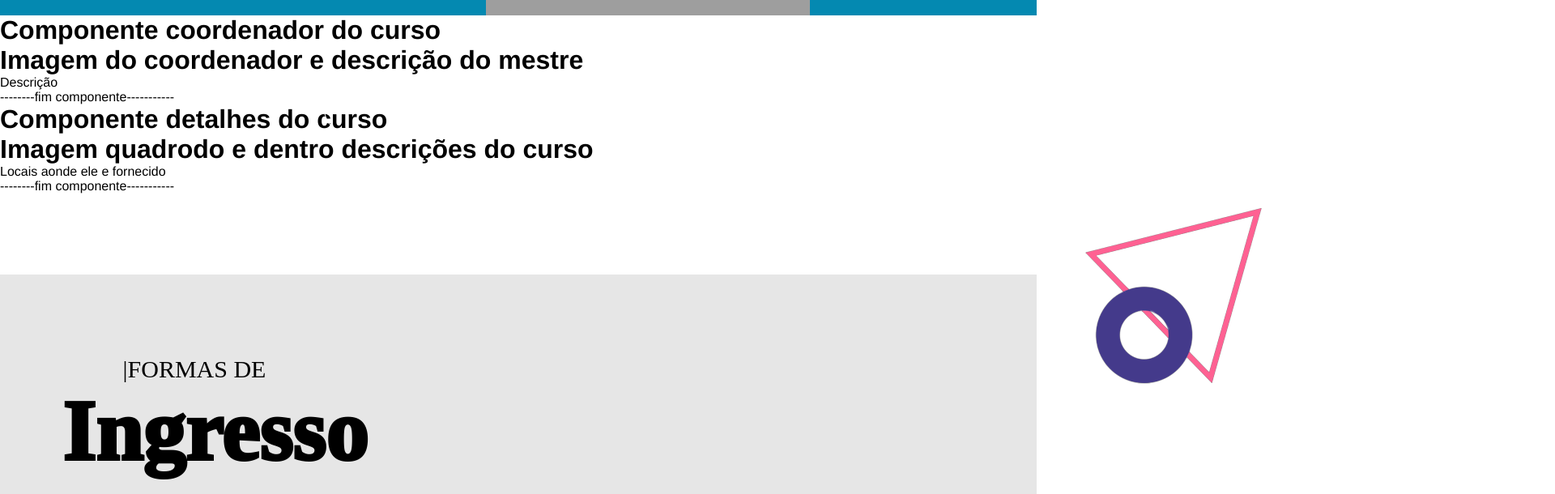
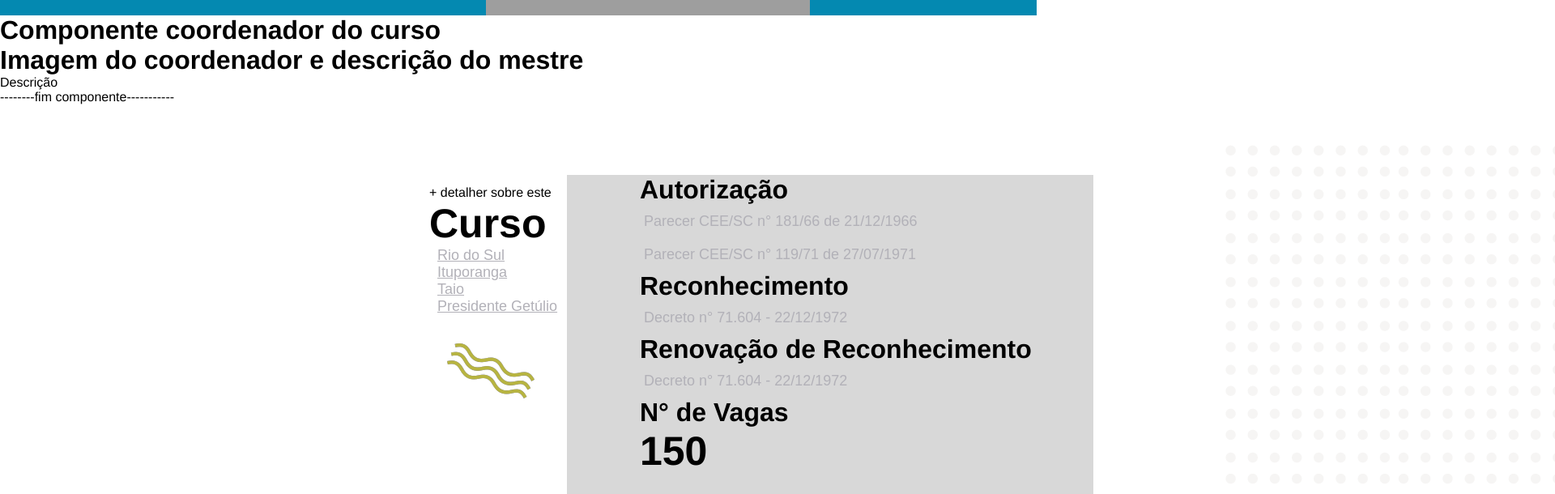
Before and after one commit to robsondejesus1996/site-cursos, a Next.js app in the folder project/: page /sobreCursos in a window 1280 px wide. Shown: the part 4666-5276 px from the top of the page at 81% size, 1920 px wide, since content can reach past the window. Built offline with nearby package versions, Linux system fonts and the light colour scheme; grey boxes are pictures that could not be loaded.

Commit message:
Implementação componente detalhes curso

```diff
--- a/project/components/detalhesCurso.js
+++ b/project/components/detalhesCurso.js
@@ -1,12 +1,55 @@
 import Image from "next/image";
+import styles from "../styles/DetalhesCurso.module.css";
 
 export default function DetalhesCurso() {
   return (
     <>
-    <h1>Componente detalhes do curso</h1>
-      <h1>Imagem quadrodo e dentro descrições do curso</h1>
-      <p>Locais aonde ele e fornecido</p>
-      <p>--------fim componente-----------</p>
+      <div className={styles.detalhes}>
+        <p className={styles.mais_detalhes}>+ detalher sobre este</p>
+        <h1 className={styles.curso}>Curso</h1>
+        <p>
+          <a className={styles.cidades} href="">
+            Rio do Sul
+          </a>
+        </p>
+        <p>
+          <a className={styles.cidades} href="">
+            Ituporanga
+          </a>
+        </p>
+        <p>
+          <a className={styles.cidades} href="">
+            Taio
+          </a>
+        </p>
+        <p>
+          <a className={styles.cidades} href="">
+            Presidente Getúlio
+          </a>
+        </p>
+
+        <img className={styles.figura_imagem} src="/images/hello2-bg.png" />
+      </div>
+
+      <div className={styles.informacoes}>
+        <h1 className={styles.h1}>Autorização</h1>
+        <p className={styles.p}>Parecer CEE/SC n° 181/66 de 21/12/1966</p>
+        <p className={styles.p}>Parecer CEE/SC n° 119/71 de 27/07/1971</p>
+
+        <h1 className={styles.h1}>Reconhecimento</h1>
+        <p className={styles.p}>Decreto n° 71.604 - 22/12/1972</p>
+
+        <h1 className={styles.h1}>Renovação de Reconhecimento</h1>
+        <p className={styles.p}>Decreto n° 71.604 - 22/12/1972</p>
+
+        <h1 className={styles.h1}>N° de Vagas</h1>
+        <h2 className={styles.h2}>150</h2>
+      </div>
+
+      <div className={styles.div_imagem_grade}>
+      <img src="/images/grade.png"/>
+      </div>
+
     </>
   );
 }
--- a/project/components/formaIngresso.js
+++ b/project/components/formaIngresso.js
@@ -64,7 +64,7 @@ export default function FormasIngresso() {
       </section>
 
       <p className={styles.fim}></p>
-      <p>Fim componente trabalhar</p>
+
     </>
   );
 }
--- /dev/null
+++ b/project/styles/DetalhesCurso.module.css
@@ -0,0 +1,81 @@
+.detalhes {
+  display: block;
+  align-items: center;
+  justify-content: center;
+  margin-left: 480px;
+  border: 10px;
+  width: 250px;
+  margin-top: 100px;
+}
+
+.informacoes {
+  display: inline-block;
+  align-items: center;
+  width: 650px;
+  height: 550px;
+  background-color: #d8d8d8;
+  margin-left: 700px;
+  margin-top: -600px;
+}
+
+.cidades {
+  text-decoration: underline;
+  padding: 10px;
+  font-family: "Montserrat", sans-serif;
+  color: #b2b1b8;
+  font-size: 18px;
+  text-align: justify;
+  margin-left: 50px;
+}
+
+.mais_detalhes {
+  margin-left: 50px;
+  color: black;
+}
+
+.curso {
+  font-size: 50px;
+  display: block;
+  margin-left: 50px;
+}
+
+.h1 {
+  display: block;
+  align-items: center;
+  justify-content: center;
+  margin-left: 90px;
+  color: black;
+}
+
+.p {
+  padding: 10px;
+  font-family: "Montserrat", sans-serif;
+  color: #b2b1b8;
+  font-size: 18px;
+  text-align: justify;
+  margin-left: 85px;
+}
+
+.h2 {
+  display: block;
+  align-items: center;
+  justify-content: center;
+  margin-left: 90px;
+  color: black;
+  font-size: 50px;
+  font-weight: bold;
+}
+
+.figura_imagem {
+  display: block;
+  margin-left: 10px;
+}
+
+.div_imagem_grade {
+  display: block;
+  margin-left: 1500px;
+  margin-top: -600px;
+}
+
+.fim {
+}
--- a/project/styles/Ingresso.module.css
+++ b/project/styles/Ingresso.module.css
@@ -69,7 +69,3 @@
   font-size: 50px;
   text-decoration: none;
 }
-
-.fim {
-  margin-top: 400px;
-}
```
